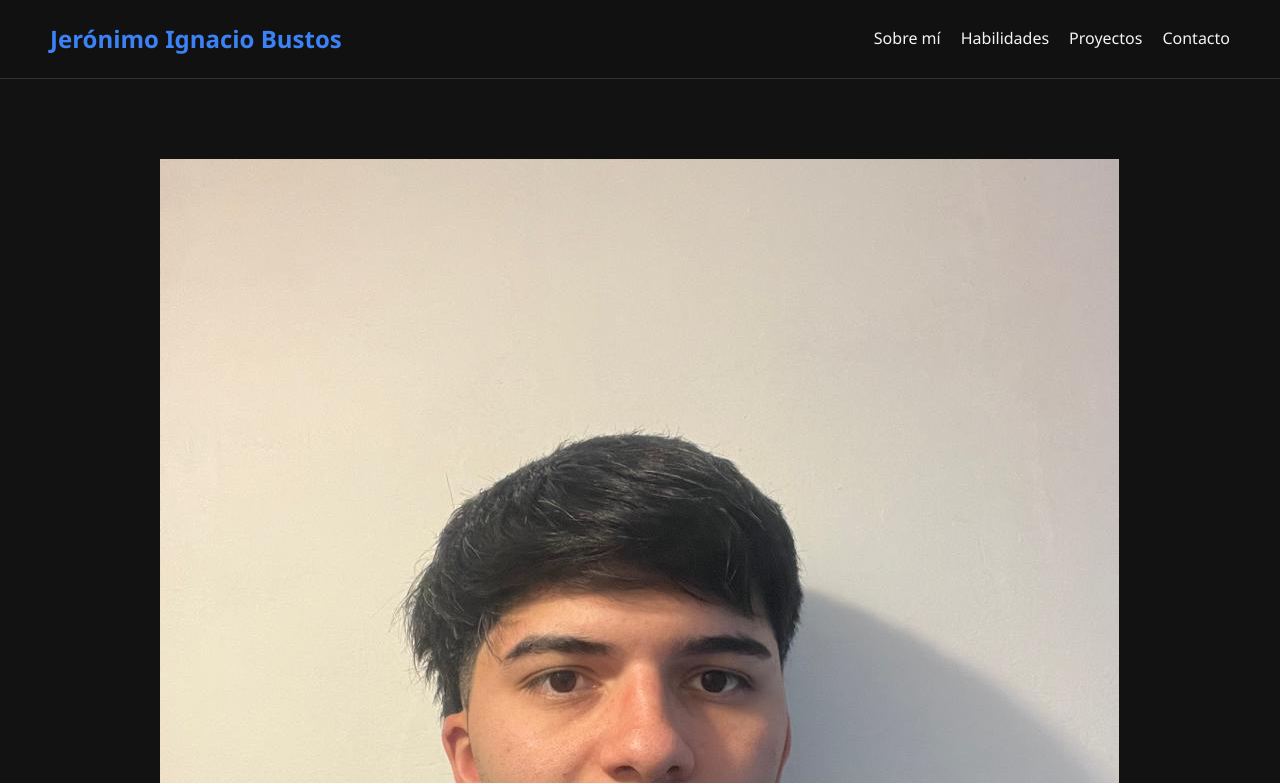
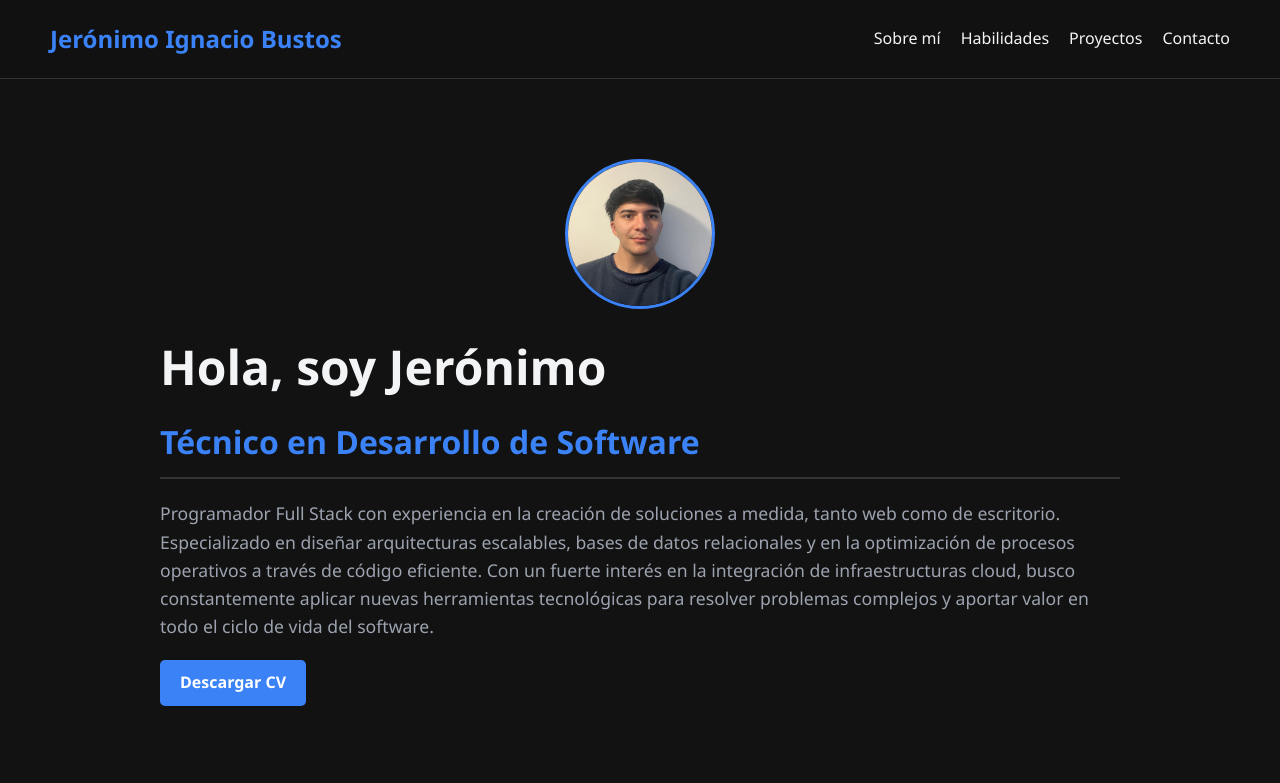
Before and after one commit to jerobustos/jerobustos.github.io, a plain HTML site: page index.html in a window 1280 px wide. Shown: the top 783 px of the page. Drawn offline with Linux system fonts and the light colour scheme.

Commit message:
Add styles for profile photo
Added styles for profile photo including size, shape, and border.

```diff
--- a/style.css
+++ b/style.css
@@ -22,6 +22,29 @@ body {
     background-color: var(--bg-color);
     color: var(--text-main);
     line-height: 1.6;
+}
+/* --- FOTO DE PERFIL --- */
+.foto-perfil {
+    /* Define el tamaño exacto del círculo */
+    width: 150px;
+    height: 150px;
+
+    /* Hace que la foto sea redonda */
+    border-radius: 50%;
+
+    /* Evita que la foto se estire o deforme si no es cuadrada */
+    object-fit: cover;
+
+    /* Separa la foto del texto de abajo */
+    margin-bottom: 20px;
+
+    /* Agrega un borde azul elegante (usando el color que ya definimos) */
+    border: 3px solid var(--accent-color);
+
+    /* Centrala si el contenedor tiene texto centrado */
+    display: block;
+    margin-left: auto;
+    margin-right: auto;
 }
 
 /* --- NAVEGACIÓN --- */
```
